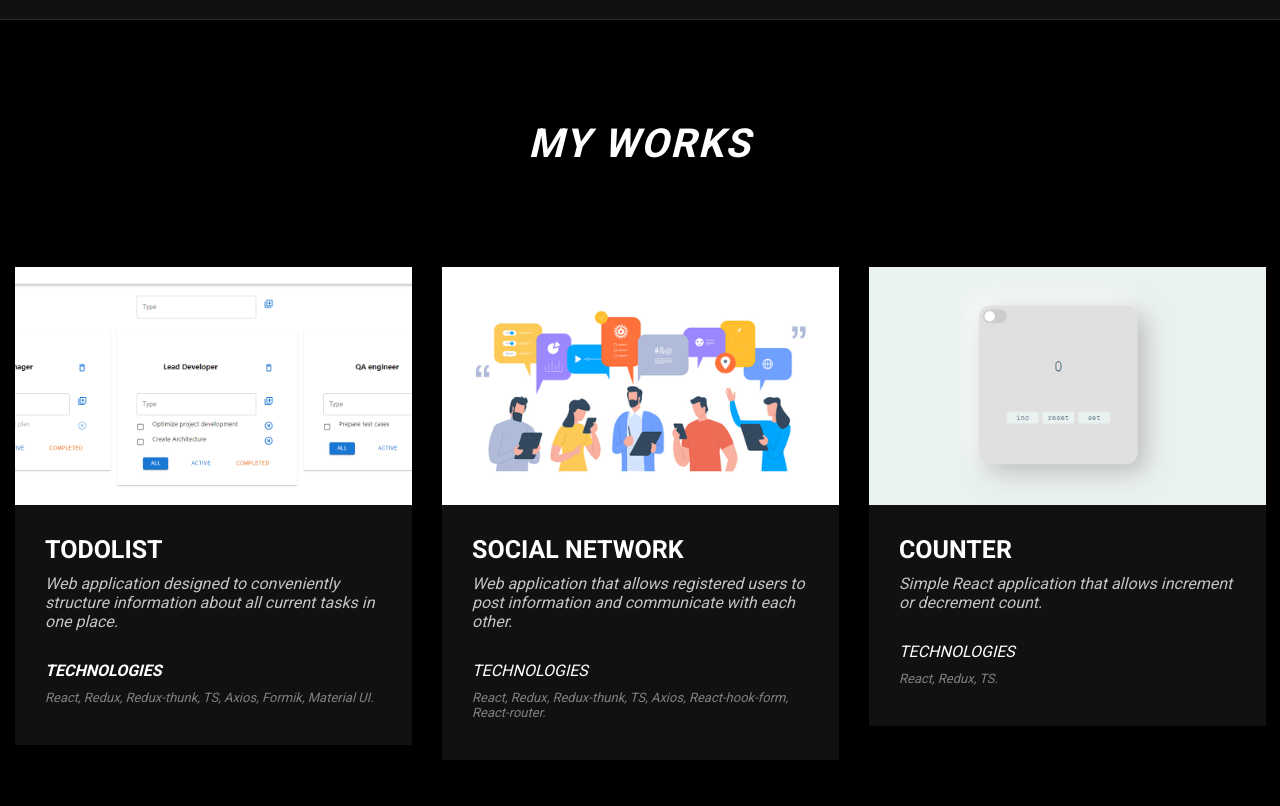
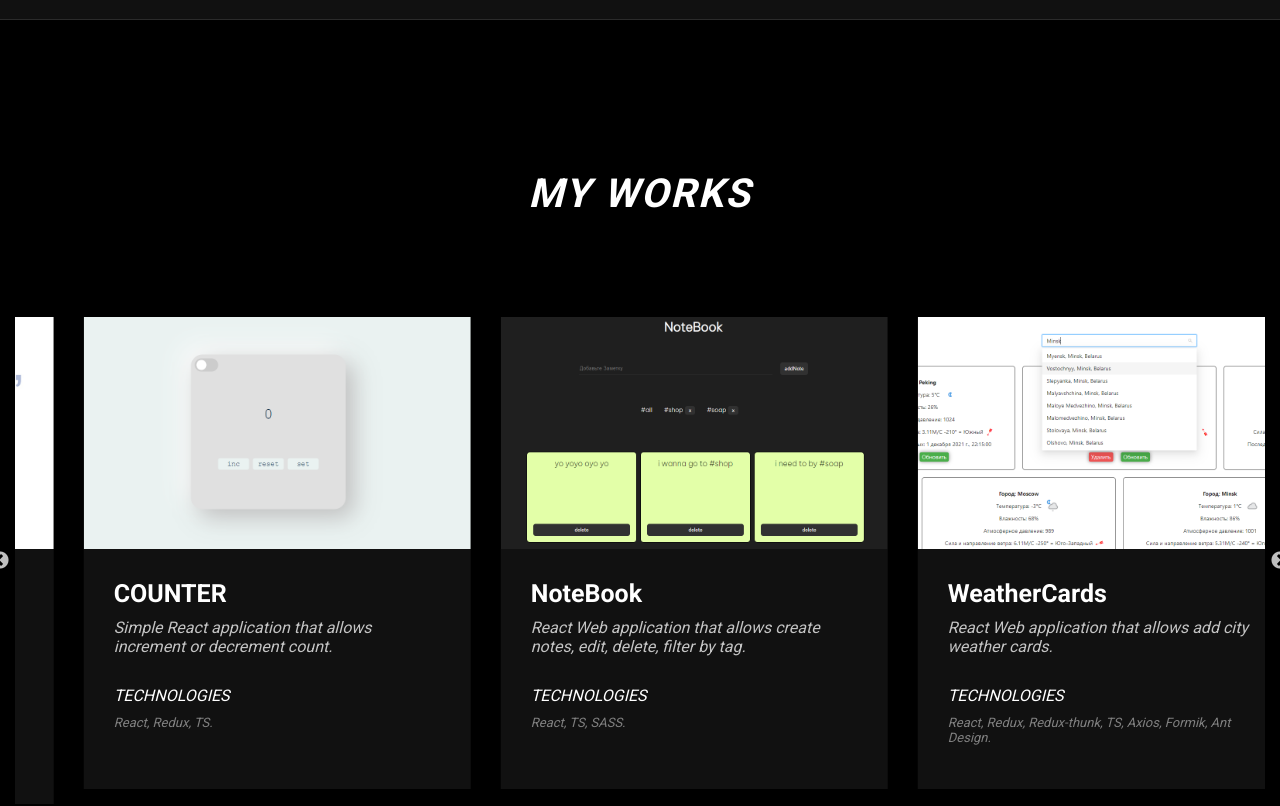
Before and after one commit to AirMous3/portfolio, a React (Create React App) app: page / in a window 1280 px wide. Shown: the part 2180-2986 px from the top of the page. Built offline with nearby package versions, Linux system fonts and the light colour scheme.

Commit message:
add new project and change slider dots color

```diff
--- a/src/Components/works/slider/Slider.tsx
+++ b/src/Components/works/slider/Slider.tsx
@@ -4,6 +4,7 @@ import Slider from 'react-slick';
 
 import counter from '../../../assets/image/workIcons/counter.png';
 import noteBook from '../../../assets/image/workIcons/noteBook.png';
+import search from '../../../assets/image/workIcons/searchForBooks.png';
 import socialNetwork from '../../../assets/image/workIcons/socialNetwork.png';
 import somethingElse from '../../../assets/image/workIcons/someElse.png';
 import todolist from '../../../assets/image/workIcons/todo.png';
@@ -14,6 +15,8 @@ export const SimpleSlider = (): ReactElement => {
   const settings = {
     dots: true,
     infinite: true,
+    autoplay: true,
+    autoplaySpeed: 3000,
     speed: 500,
     slidesToShow: 3,
     slidesToScroll: 1,
@@ -32,6 +35,7 @@ export const SimpleSlider = (): ReactElement => {
         settings: {
           slidesToShow: 1,
           slidesToScroll: 1,
+          arrows: false,
         },
       },
     ],
@@ -56,7 +60,8 @@ export const SimpleSlider = (): ReactElement => {
                 <div>
                   <h4 className={s.techName}>TECHNOLOGIES</h4>
                   <p className={s.techDescription}>
-                    React, Redux, Redux-thunk, TS, Axios, Formik, Material UI.
+                    React, Redux, Redux-thunk, TS, Axios, Formik, Material UI,
+                    React-router.
                   </p>
                 </div>
               </div>
@@ -160,7 +165,35 @@ export const SimpleSlider = (): ReactElement => {
           </a>
         </div>
         <div className={s.slide}>
-          <a href="https://github.com/AirMous3/social" target="_blank" rel="noreferrer">
+          <a
+            href="https://github.com/AirMous3/future_group"
+            target="_blank"
+            rel="noreferrer"
+          >
+            <div className={s.image}>
+              <img src={search} alt="searchForBooksImage" />
+            </div>
+
+            <div className={s.descriptionWrapper}>
+              <h3>Search For Books</h3>
+
+              <div className={s.description}>
+                <div>
+                  React Web application that allows search books and filter them by
+                  categories or sorting by relevance
+                </div>
+                <div>
+                  <div className={s.techName}>TECHNOLOGIES</div>
+                  <div className={s.techDescription}>
+                    React, Redux, Redux-thunk, TS, Axios, Ant Design, SASS, React-router,
+                  </div>
+                </div>
+              </div>
+            </div>
+          </a>
+        </div>
+        <div className={s.slide}>
+          <a href="https://github.com/AirMous3" target="_blank" rel="noreferrer">
             <div className={s.image}>
               <img src={somethingElse} alt="somethingElseImage" />
             </div>
--- a/src/components/works/Works.tsx
+++ b/src/components/works/Works.tsx
@@ -5,7 +5,7 @@ import s from './works.module.scss';
 
 export const Works = (): ReactElement => (
   <section id="projects" className={`${s.main} section`}>
-    <div>
+    <div className="container">
       <h2 className={s.title}>MY WORKS</h2>
 
       <SimpleSlider />
--- a/src/components/works/works.module.scss
+++ b/src/components/works/works.module.scss
@@ -66,6 +66,7 @@
   padding: 30px 30px 40px;
   text-align: left;
   background-color: #111;
+  min-height: 240px;
 
   h3 {
     margin-bottom: 10px;
--- a/src/index.css
+++ /dev/null
@@ -1,12 +0,0 @@
-@import "~slick-carousel/slick/slick.css";
-@import "~slick-carousel/slick/slick-theme.css";
-
-body {
-    margin: 0;
-    font-family: 'Roboto', sans-serif;
-}
-
-code {
-    font-family: source-code-pro, Menlo, Monaco, Consolas, 'Courier New',
-    monospace;
-}
--- /dev/null
+++ b/src/index.scss
@@ -0,0 +1,23 @@
+@import "~slick-carousel/slick/slick.css";
+@import "~slick-carousel/slick/slick-theme.css";
+
+body {
+  margin: 0;
+  font-family: 'Roboto', sans-serif;
+
+}
+
+.slick-dots li button:before {
+  padding-top: 10px;
+  color: white;
+}
+
+.slick-dots li.slick-active button:before {
+  color: #fcfc8a;
+}
+
+
+code {
+  font-family: source-code-pro, Menlo, Monaco, Consolas, 'Courier New',
+  monospace;
+}
--- a/src/index.tsx
+++ b/src/index.tsx
@@ -2,7 +2,7 @@ import React from 'react';
 
 import ReactDOM from 'react-dom';
 
-import './index.css';
+import './index.scss';
 import { App } from './App';
 
 ReactDOM.render(<App />, document.getElementById('root'));
```
Also changed, not shown: src/assets/image/workIcons/searchForBooks.png (added).
